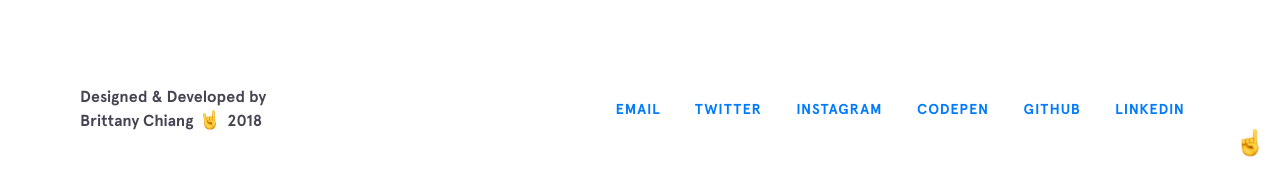
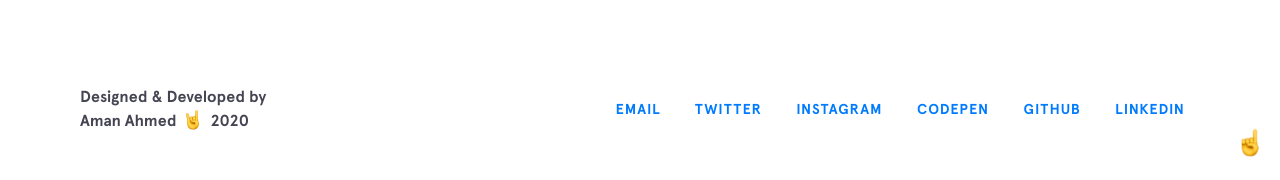
Before and after one commit to CustomIcon/pokurt.github.io, a Jekyll site: the page built from index.html, in a window 1280 px wide and 900 px high, scrolled down 2069 px. Shown: the part 717-897 px from the top of the window. Built offline with Jekyll 4.4.1, drawn with Linux system fonts in a browser that asks for light colours; nearby versions of some CDN libraries.

Commit message:
Update footer.html
updated footer

```diff
--- a/_includes/footer.html
+++ b/_includes/footer.html
@@ -4,9 +4,9 @@
       <span>Designed &amp; Developed by</span>
     </div>
     <div class="bottom">
-      <span>Brittany Chiang</span>
+      <span>Aman Ahmed</span>
       <img class="emoji" src="{{site.baseurl}}/img/emojis/rockon.png" alt="emoji">
-      <span>2018</span>
+      <span>2020</span>
     </div>
   </div>
   <div class="footer__links">
```
